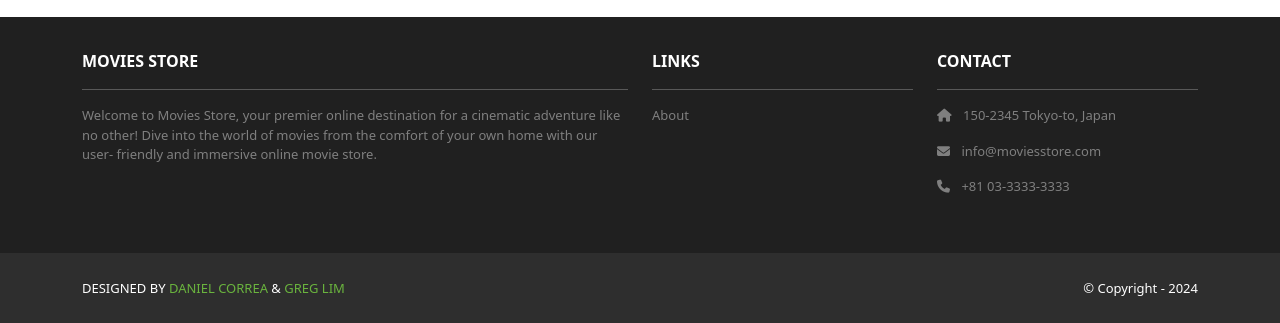
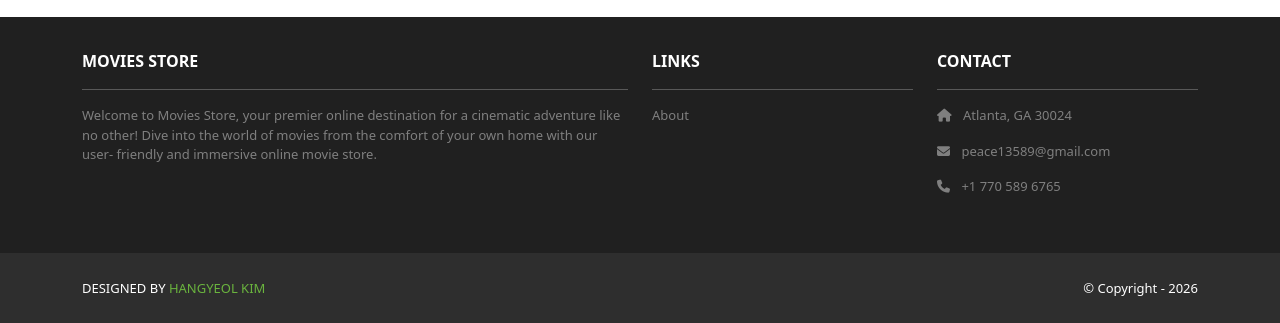
Before and after one commit to khansmoody/JobLink-Django, a Django app: page /accounts/signup in a window 1280 px wide. Shown: the part 554-877 px from the top of the page. Run offline with Django 5.2, Linux system fonts and the light colour scheme; tables that the repository leaves empty hold one stand-in row (values such as "Sample post"); some libraries are stand-ins or nearby versions.

Commit message:
First Complete

```diff
--- a/moviesstore/static/css/style.css
+++ b/moviesstore/static/css/style.css
@@ -38,3 +38,14 @@
   width: auto;
   height: 400px;
 }
+
+body {
+  display: flex;
+  flex-direction: column;
+  min-height: 100vh;
+  margin: 0;
+}
+
+.main-content {
+  flex: 1;
+}
--- a/moviesstore/templates/base.html
+++ b/moviesstore/templates/base.html
@@ -52,7 +52,7 @@
     <!-- Header -->
 
 
-    <div>
+    <div class="main-content">
       {% block content %}
       {% endblock content %}
     </div>
@@ -85,13 +85,13 @@
             <b>CONTACT</b>
             <hr />
             <p><i class="fas fa-home me-2"></i>
-              150-2345 Tokyo-to, Japan
+              Atlanta, GA 30024
             </p>
             <p><i class="fas fa-envelope me-2"></i>
-              info@moviesstore.com
+              peace13589@gmail.com
             </p>
             <p><i class="fas fa-phone me-2"></i>
-              +81 03-3333-3333
+              +1 770 589 6765
             </p>
           </div>
         </div>
@@ -101,12 +101,11 @@
       <div class="container d-flex justify-content-between">
         <div class="me-5 text-white">
           <span>DESIGNED BY
-            <a href="https://www.x.com/danielgarax" target="_blank">DANIEL CORREA</a> &
-            <a href="https://www.x.com/greglim81" target="_blank">GREG LIM</a>
+            <a href="https://www.x.com/danielgarax" target="_blank">HANGYEOL KIM</a>
           </span>
         </div>
         <div class="text-white">
-          <span>© Copyright - 2024</span>
+          <span>© Copyright - 2026</span>
         </div>
       </div>
     </section>
```
